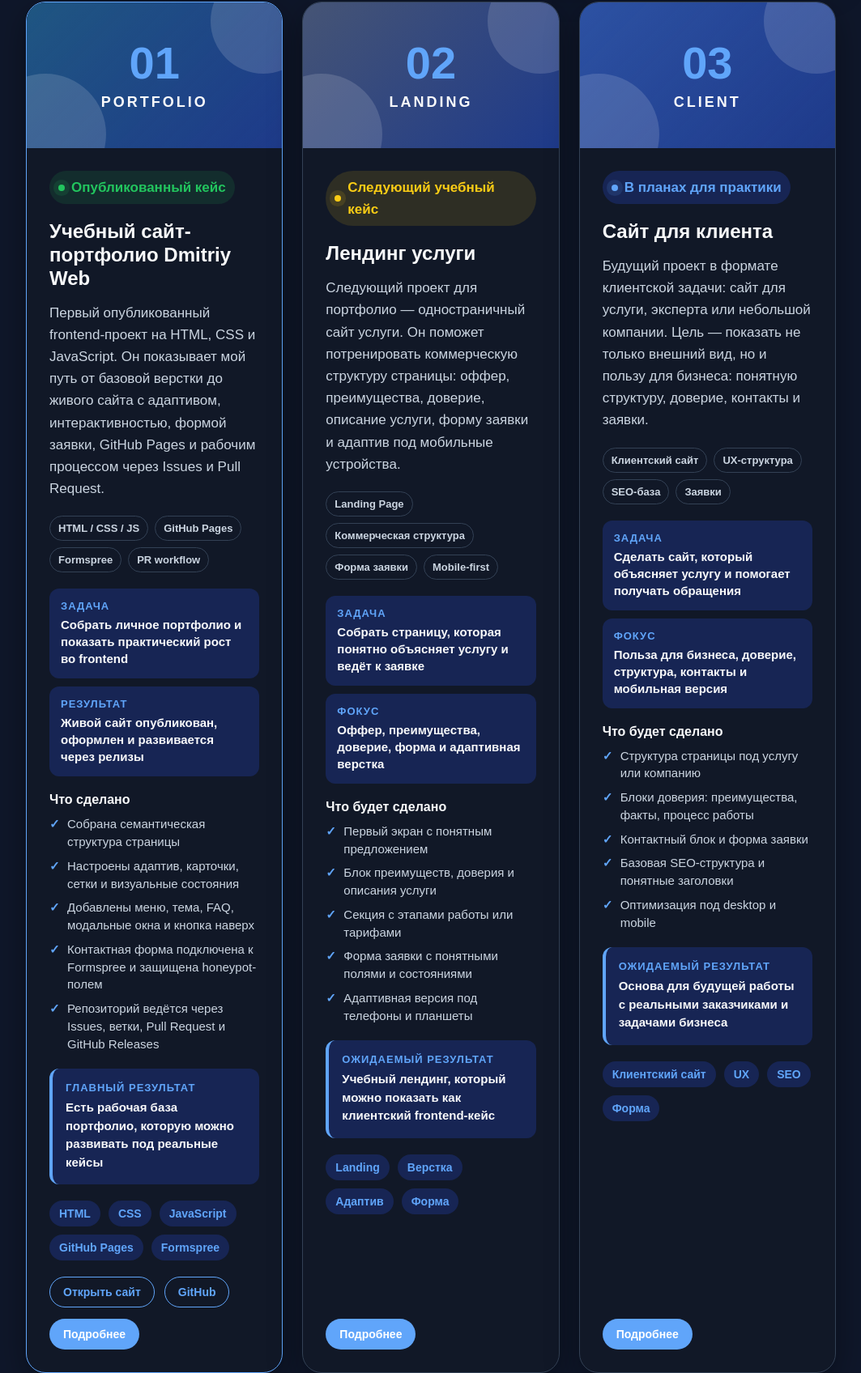
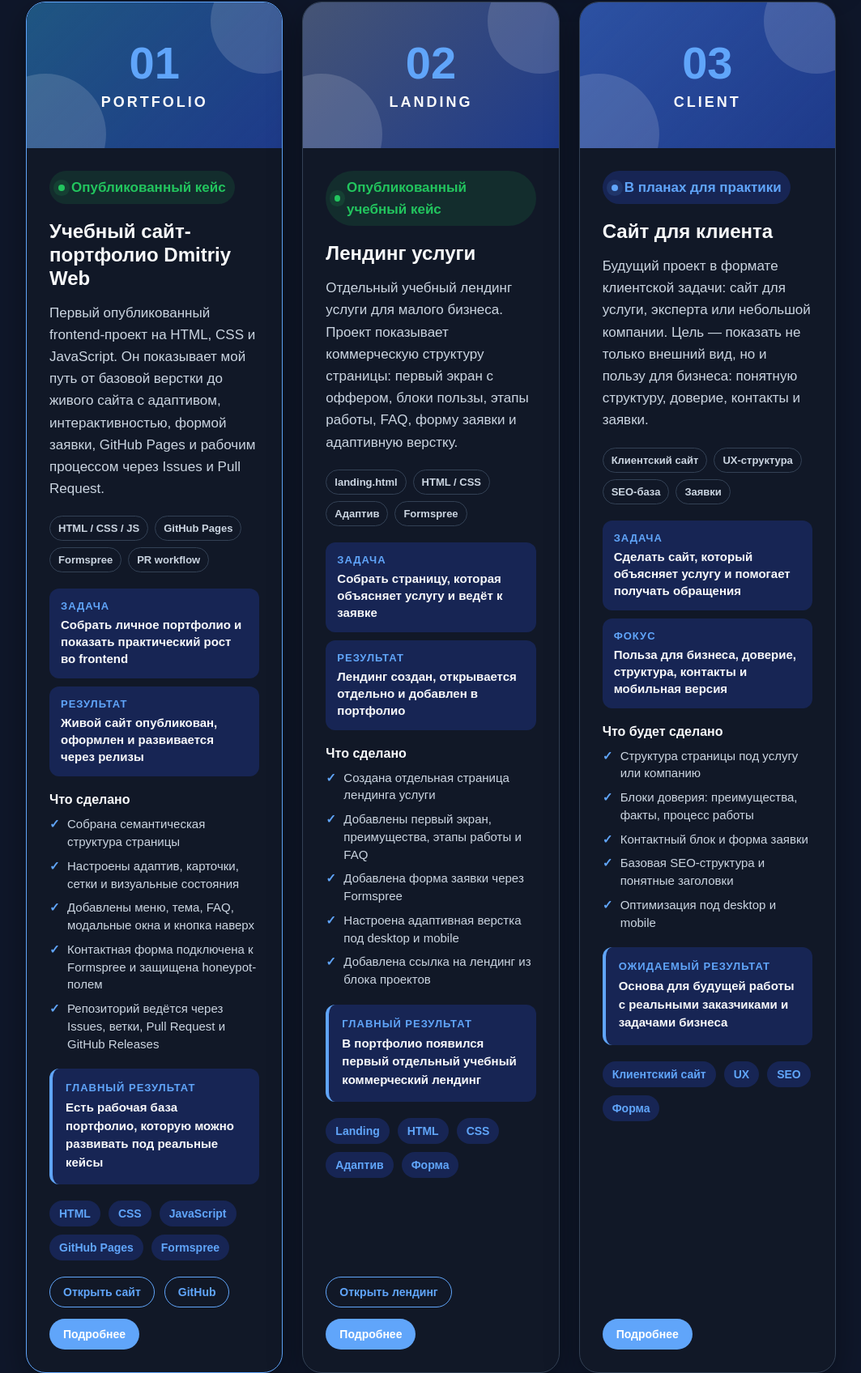
Before and after one commit to nefrit333-cpu/my-first-site, a website: page index.html in a window 1280 px wide. Shown: the part 3876-5572 px from the top of the page at 81% size, without its empty margins (108-1171 px from the left). Drawn offline with Linux system fonts and the light colour scheme.

Commit message:
Добавил лендинг услуги в блок проектов

```diff
--- a/index.html
+++ b/index.html
@@ -383,13 +383,13 @@
 
             <div class="projects-summary">
               <div class="projects-summary-item">
-                <strong>01</strong>
-                <span>опубликованный frontend-кейс</span>
+                <strong>02</strong>
+                <span>опубликованных учебных проекта</span>
               </div>
 
               <div class="projects-summary-item">
                 <strong>03</strong>
-                <span>направления развития портфолио</span>
+                <span>frontend-кейса в портфолио</span>
               </div>
 
               <div class="projects-summary-item">
@@ -515,73 +515,76 @@
 
               <div class="project-content">
                 <div class="project-header">
-                  <p class="project-status project-status-progress">
+                  <p class="project-status project-status-live">
                     <span></span>
-                    Следующий учебный кейс
+                    Опубликованный учебный кейс
                   </p>
 
                   <h3>Лендинг услуги</h3>
                 </div>
 
                 <p>
-                  Следующий проект для портфолио — одностраничный сайт услуги. Он поможет
-                  потренировать коммерческую структуру страницы: оффер, преимущества, доверие,
-                  описание услуги, форму заявки и адаптив под мобильные устройства.
+                  Отдельный учебный лендинг услуги для малого бизнеса. Проект показывает
+                  коммерческую структуру страницы: первый экран с оффером, блоки пользы, этапы
+                  работы, FAQ, форму заявки и адаптивную верстку.
                 </p>
 
                 <div class="project-meta">
-                  <span>Landing Page</span>
-                  <span>Коммерческая структура</span>
-                  <span>Форма заявки</span>
-                  <span>Mobile-first</span>
+                  <span>landing.html</span>
+                  <span>HTML / CSS</span>
+                  <span>Адаптив</span>
+                  <span>Formspree</span>
                 </div>
 
                 <div class="project-details">
                   <div class="project-detail">
                     <span>Задача</span>
-                    <strong
-                      >Собрать страницу, которая понятно объясняет услугу и ведёт к заявке</strong
-                    >
+                    <strong>Собрать страницу, которая объясняет услугу и ведёт к заявке</strong>
                   </div>
 
                   <div class="project-detail">
-                    <span>Фокус</span>
-                    <strong>Оффер, преимущества, доверие, форма и адаптивная верстка</strong>
+                    <span>Результат</span>
+                    <strong>Лендинг создан, открывается отдельно и добавлен в портфолио</strong>
                   </div>
                 </div>
 
                 <div class="project-done">
-                  <h4>Что будет сделано</h4>
+                  <h4>Что сделано</h4>
 
                   <ul>
-                    <li>Первый экран с понятным предложением</li>
-                    <li>Блок преимуществ, доверия и описания услуги</li>
-                    <li>Секция с этапами работы или тарифами</li>
-                    <li>Форма заявки с понятными полями и состояниями</li>
-                    <li>Адаптивная версия под телефоны и планшеты</li>
+                    <li>Создана отдельная страница лендинга услуги</li>
+                    <li>Добавлены первый экран, преимущества, этапы работы и FAQ</li>
+                    <li>Добавлена форма заявки через Formspree</li>
+                    <li>Настроена адаптивная верстка под desktop и mobile</li>
+                    <li>Добавлена ссылка на лендинг из блока проектов</li>
                   </ul>
                 </div>
 
                 <div class="project-result">
-                  <span>Ожидаемый результат</span>
+                  <span>Главный результат</span>
                   <strong
-                    >Учебный лендинг, который можно показать как клиентский frontend-кейс</strong
+                    >В портфолио появился первый отдельный учебный коммерческий лендинг</strong
                   >
                 </div>
 
                 <div class="project-tags">
                   <span>Landing</span>
-                  <span>Верстка</span>
+                  <span>HTML</span>
+                  <span>CSS</span>
                   <span>Адаптив</span>
                   <span>Форма</span>
                 </div>
 
                 <div class="project-footer">
+                  <div class="project-actions">
+                    <a class="project-action-link" href="landing.html">Открыть лендинг</a>
+                  </div>
+
                   <button
                     class="project-link"
                     type="button"
                     data-title="Лендинг услуги"
-                    data-description="Лендинг услуги — это будущий учебный проект, который будет имитировать реальную коммерческую задачу. В нём нужно будет продумать первый экран, оффер, преимущества, блок доверия, описание услуги, этапы работы, форму заявки и мобильную версию. Такой проект поможет потренировать не только верстку, но и структуру страницы, которая ведёт пользователя к действию."
+                    data-description="Лендинг услуги — это отдельный учебный frontend-кейс. Он имитирует реальную коммерческую задачу: объяснить услугу, показать преимущества, вызвать доверие и привести пользователя к заявке. В проекте есть первый экран с оффером, блок для аудитории, преимущества, описание услуги, этапы работы, блок доверия, FAQ, форма заявки через Formspree и адаптивная CSS-верстка."
                   >
                     Подробнее
                   </button>
```
